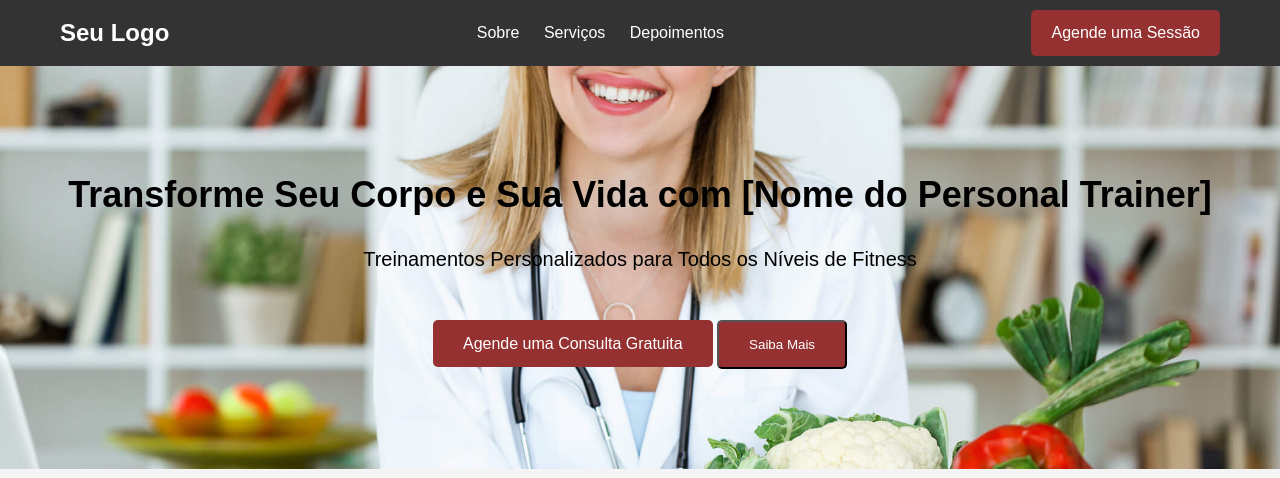
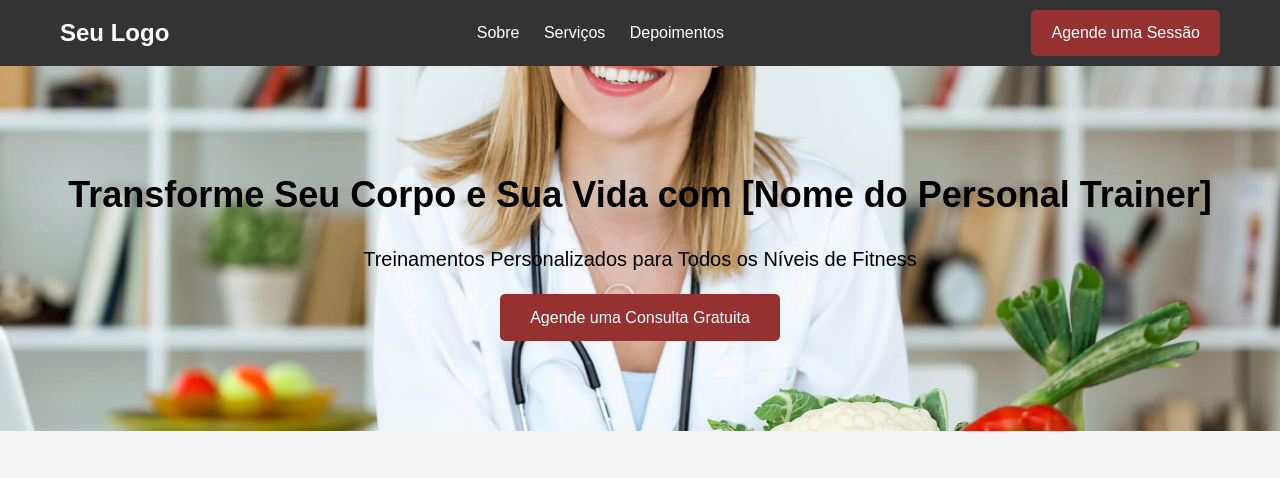
Before and after one commit to AndreLucca19/site-nutri, a plain HTML site: page index.html in a window 1280 px wide. Shown: the top 478 px of the page. Drawn offline with Linux system fonts and the light colour scheme.

Commit message:
Removo saiba mais

```diff
--- a/index.html
+++ b/index.html
@@ -30,7 +30,7 @@
             <h1>Transforme Seu Corpo e Sua Vida com [Nome do Personal Trainer]</h1>
             <p>Treinamentos Personalizados para Todos os Níveis de Fitness</p>
             <a href="https://www.instagram.com/lucca.19nn?igsh=a2o5aDA5d20ydWxq" class="cta-button">Agende uma Consulta Gratuita</a>
-            <button id="welcome-button" class="cta-button">Saiba Mais</button>
+            <!-- Botão "Saiba Mais" removido -->
         </div>
     </section>
 
```
